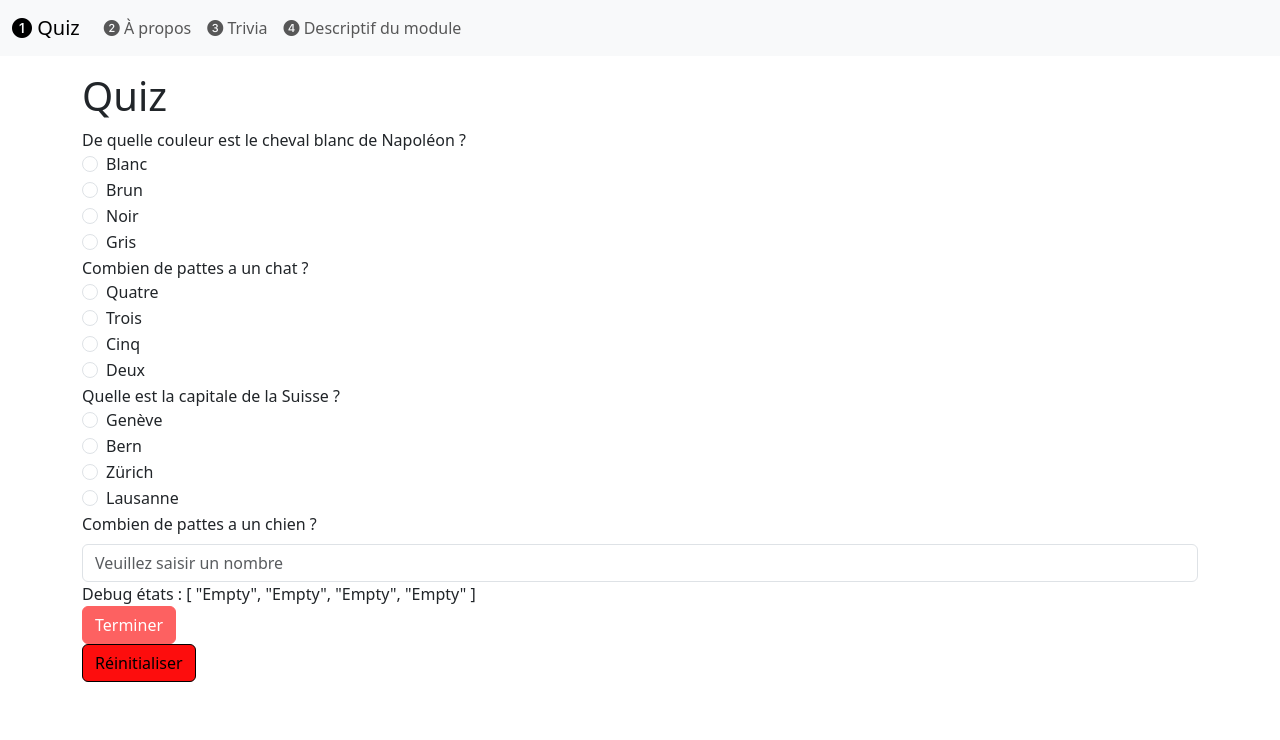
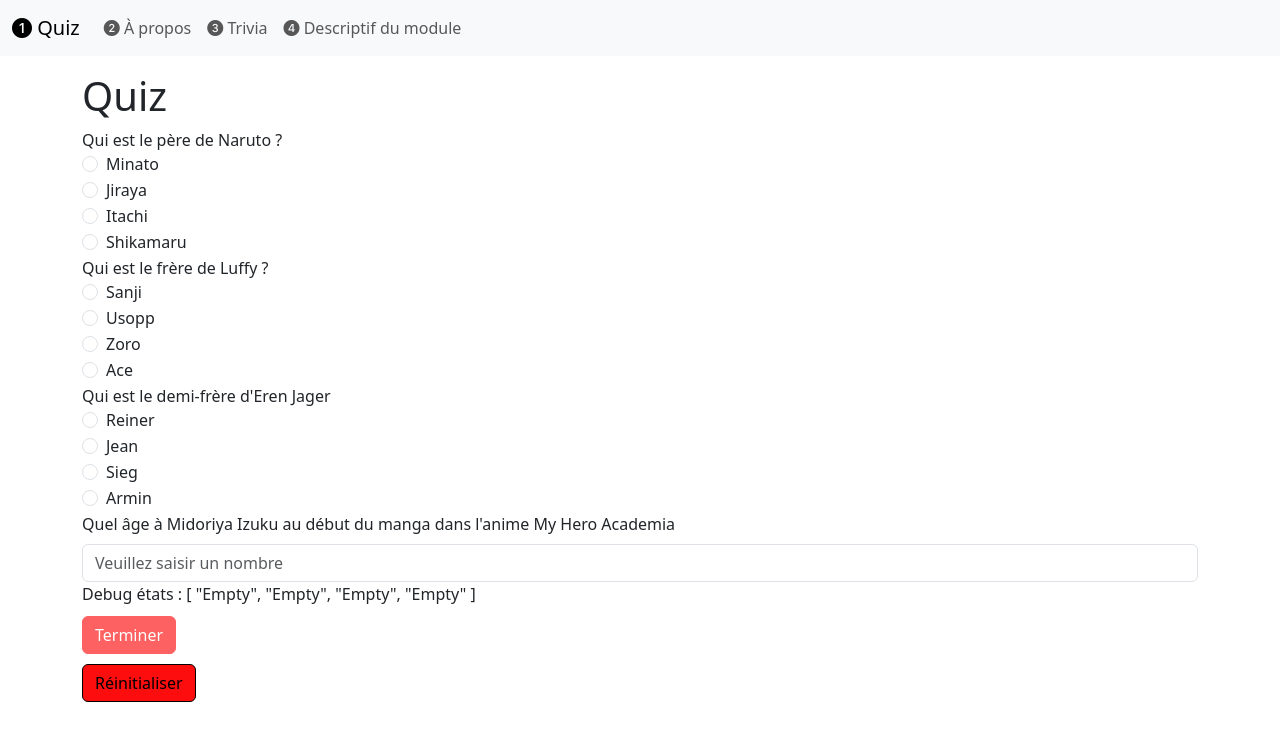
Before and after one commit to hepl-bs21inf5/sem07-project-julienflucky, a Vue app: page / in a window 1280 px wide. Shown: the top 740 px of the page. Built offline with nearby package versions, Linux system fonts and the light colour scheme.

Commit message:
Fin semaine 5

```diff
--- a/src/assets/main.css
+++ b/src/assets/main.css
@@ -1,6 +1,7 @@
 /* https://getbootstrap.com/docs/5.3/components/buttons/#variables */
 /* couleur du bouton terminer */
 .btn-primary {
+  margin-top: 10px;
   --bs-btn-color: #000000;
   --bs-btn-bg: #fd0d0d;
   --bs-btn-border-color: #000000;
@@ -18,6 +19,8 @@
 }
 /* couleur du bouton réinisialiser */
 .btn-secondary {
+  margin-top: 10px;
+  margin-bottom: 50px;
   --bs-btn-color: #000000;
   --bs-btn-bg: #fd0d0d;
   --bs-btn-border-color: #000000;
--- a/src/components/QuestionRadio.vue
+++ b/src/components/QuestionRadio.vue
@@ -1,5 +1,5 @@
 <script setup lang="ts">
-import { ref, watch, type PropType } from 'vue'
+import { computed, ref, watch, type PropType } from 'vue'
 import { QuestionState } from '@/utils/models'
 
 const model = defineModel<QuestionState>()
@@ -7,6 +7,7 @@ const props = defineProps({
   id: { type: String, required: true },
   text: { type: String, required: true },
   answer: { type: String, required: true },
+  answerDetail: { type: String, default: '' },
   options: {
     type: Array as PropType<Array<{ value: string; text: string }>>,
     required: true,
@@ -14,6 +15,13 @@ const props = defineProps({
 })
 
 const value = ref<string | null>(null)
+const answerText = computed<string>(
+  () => props.options.find((option) => option.value === props.answer)?.text ?? props.answer,
+)
+
+const shuffledOptions = computed(() => {
+  return props.options.slice().sort(() => Math.random() - 0.5)
+})
 
 //watch permet d'exécuter une fonction à chaque fois que value change//
 //Si la valeur devient null, l'état devient Empty. Sinon, l'état devient Fill.//
@@ -40,7 +48,7 @@ watch(model, (newModel) => {
 
 <template>
   {{ props.text }}
-  <div v-for="option in props.options" :key="option.value" class="form-check">
+  <div v-for="option in shuffledOptions" :key="option.value" class="form-check">
     <input
       :id="`${props.id}-${option.value}`"
       v-model="value"
@@ -59,7 +67,18 @@ watch(model, (newModel) => {
       {{ option.text }}
     </label>
   </div>
+  <div v-if="modelValue === QuestionState.Correct || modelValue === QuestionState.Wrong">
+    <p v-if="modelValue === QuestionState.Correct" class="text-success">Juste !</p>
+    <p v-else class="text-danger">Faux ! La réponse était : {{ answerText }}</p>
+    <p class="blockquote-footer">{{ props.answerDetail }}</p>
+  </div>
 </template>
+
+<style scoped>
+.text-danger {
+  color: rgb(255, 0, 217) !important;
+}
+</style>
 
 <!-- Dans la partie <script>, on utilise les fonctions defineModel et defineProps pour définir le modèle (v-model)
 et les propriétés (text, name, options) du composant.
--- a/src/components/QuestionText.vue
+++ b/src/components/QuestionText.vue
@@ -6,7 +6,8 @@ const modelValue = defineModel<QuestionState>()
 const props = defineProps({
   id: { type: String, required: true },
   text: { type: String, required: true },
-  answer: { type: String, required: true },
+  answers: { type: Array as () => string[], required: true },
+  answerDetail: { type: String, default: '' },
   placeholder: { type: String, default: 'Veuillez saisir une réponse' },
 })
 
@@ -26,7 +27,10 @@ watch(
 
 watch(modelValue, (newModel) => {
   if (newModel === QuestionState.Submit) {
-    modelValue.value = value.value === props.answer ? QuestionState.Correct : QuestionState.Wrong
+    const isCorrect = props.answers.some(
+      (answer) => answer.trim().toLowerCase() === (value.value || '').trim().toLowerCase(),
+    )
+    modelValue.value = isCorrect ? QuestionState.Correct : QuestionState.Wrong
   } else if (newModel === QuestionState.Empty) {
     value.value = null
   }
@@ -51,7 +55,23 @@ watch(modelValue, (newModel) => {
       "
     />
   </div>
+  <div v-if="modelValue === QuestionState.Correct || modelValue === QuestionState.Wrong">
+    <p v-if="modelValue === QuestionState.Correct" class="text-success">Juste !</p>
+    <p v-else class="text-danger">Faux ! La réponse était : {{ answers[0] }}</p>
+    <p class="blockquote-footer">{{ props.answerDetail }}</p>
+  </div>
 </template>
+
+<style scoped>
+.text-danger {
+  color: rgb(255, 0, 217) !important;
+}
+</style>
+
+<!--v-if permet d'afficher une balise HTML si la condition est vraie.
+v-else est lié au dernier v-if et affiche une balise HTML si la condition du v-if est fausse.
+class="text-success" et class="text-danger" permettent de changer la couleur du texte avec Bootstrap.
+class="blockquote-footer" a été utilisé pour afficher les détails. -->
 
 <!--
 defineModel : Crée la variable qui gère la valeur liée au v-model.
--- a/src/components/QuizForm.vue
+++ b/src/components/QuizForm.vue
@@ -35,16 +35,17 @@ function submit(event: Event): void {
   <form @submit="submit">
     <!-- Question 1 -->
     <QuestionRadio
-      id="cheval"
+      id="naruto"
       v-model="questionStates[0]"
-      text="De quelle couleur est le cheval blanc de Napoléon ?"
+      text="Qui est le père de Naruto ?"
       :options="[
-        { value: 'blanc', text: 'Blanc' },
-        { value: 'brun', text: 'Brun' },
-        { value: 'noir', text: 'Noir' },
-        { value: 'gris', text: 'Gris' },
+        { value: 'minato', text: 'Minato' },
+        { value: 'jiraya', text: 'Jiraya' },
+        { value: 'shikamaru', text: 'Shikamaru' },
+        { value: 'itachi', text: 'Itachi' },
       ]"
-      answer="blanc"
+      answer="minato"
+      answer-detail="Désolé du spoil !"
     />
     <!--
 v-model : la valeur de la réponse.
@@ -55,40 +56,44 @@ options : un tableau d'objets pour les options de réponse.
 
     <!-- Question 2 -->
     <QuestionRadio
-      id="chat"
+      id="luffy"
       v-model="questionStates[1]"
-      text="Combien de pattes a un chat ?"
+      text="Qui est le frère de Luffy ?"
       :options="[
-        { value: 'quatre', text: 'Quatre' },
-        { value: 'trois', text: 'Trois' },
-        { value: 'cinq', text: 'Cinq' },
-        { value: 'deux', text: 'Deux' },
+        { value: 'ace', text: 'Ace' },
+        { value: 'zoro', text: 'Zoro' },
+        { value: 'usopp', text: 'Usopp' },
+        { value: 'sanji', text: 'Sanji' },
       ]"
-      answer="quatre"
+      answer="ace"
+      answer-detail="Sabo est son autre frère"
     />
 
     <!-- Question 3 -->
     <QuestionRadio
-      id="capitale"
+      id="Eren"
       v-model="questionStates[2]"
-      text="Quelle est la capitale de la Suisse ?"
+      text="Qui est le demi-frère d'Eren Jager"
       :options="[
-        { value: 'genève', text: 'Genève' },
-        { value: 'bern', text: 'Bern' },
-        { value: 'zürich', text: 'Zürich' },
-        { value: 'lausanne', text: 'Lausanne' },
+        { value: 'reiner', text: 'Reiner' },
+        { value: 'armin', text: 'Armin' },
+        { value: 'sieg', text: 'Sieg' },
+        { value: 'jean', text: 'Jean' },
       ]"
-      answer="bern"
+      answer="sieg"
+      answer-detail="Ils ont le même père mais pas la même mère"
     />
 
     <!-- Question 4 -->
     <QuestionText
-      id="chien"
+      id="izuku"
       v-model="questionStates[3]"
-      text="Combien de pattes a un chien ?"
+      text="Quel âge à Midoriya Izuku au début du manga dans l'anime My Hero Academia"
       placeholder="Veuillez saisir un nombre"
-      answer="4"
+      :answers="['14', 'quatorze', 'Quatorze']"
+      answer-detail="A la fin il a 15 ans"
     />
+    <!-- Les deux-points devant answers passe l'expression JavaScript dynamique plutôt qu'une chaîne de caractères statique.-->
     <div v-if="submitted">Score : {{ score }} / {{ totalScore }}</div>
     <div>Debug états : {{ questionStates }}</div>
     <button class="btn btn-primary" :class="{ disabled: !filled }" @click="submit">Terminer</button>
--- a/src/components/QuizTrivia.vue
+++ b/src/components/QuizTrivia.vue
@@ -1,35 +1,90 @@
 <script setup lang="ts">
 import QuestionRadio from '@/components/QuestionRadio.vue'
-import { ref } from 'vue'
+import { ref, computed } from 'vue'
+import { QuestionState } from '@/utils/models'
 
-const questions = ref<
-  {
+interface Answer {
+  value: string
+  text: string
+}
+
+interface Question {
   question: string
   correct_answer: string
   incorrect_answers: string[]
-  }[]
->([])
+}
 
+const questions = ref<(Question & { shuffledAnswers: Answer[] })[]>([])
+
+const questionStates = ref<QuestionState[]>([])
+const score = computed<number>(
+  () => questionStates.value.filter((state) => state === QuestionState.Correct).length,
+)
+const max_score = computed<number>(() => questions.value.length)
+const filled = computed<boolean>(() =>
+  questionStates.value.every((state) => state === QuestionState.Fill),
+)
+const submitted = computed<boolean>(() =>
+  questionStates.value.every(
+    (state) => state === QuestionState.Correct || state === QuestionState.Wrong,
+  ),
+)
+
+function reset(event: Event): void {
+  event.preventDefault()
+  questionStates.value = []
+
+  fetchNewQuestions()
+}
+
+function submit(event: Event): void {
+  event.preventDefault()
+  questionStates.value = questionStates.value.map((state, index) => {
+    return questionStates.value[index] === QuestionState.Fill ? QuestionState.Submit : state
+  })
+}
+
+function fetchNewQuestions(): void {
   fetch('https://opentdb.com/api.php?amount=10&type=multiple')
-  .then(response => response.json())
-  .then(data => (questions.value = data.results))
+    .then((response) => response.json())
+    .then((data) => {
+      questions.value = data.results.map((question: Question) => {
+        const allAnswers: Answer[] = [
+          { value: question.correct_answer, text: question.correct_answer },
+          ...question.incorrect_answers.map((answer) => ({
+            value: answer,
+            text: answer,
+          })),
+        ]
+        const shuffledAnswers = shuffleArray(allAnswers)
+        return { ...question, shuffledAnswers }
+      })
+
+      questionStates.value = new Array(questions.value.length).fill(QuestionState.Empty)
+    })
+}
+
+function shuffleArray<T>(array: T[]): T[] {
+  return array.sort(() => Math.random() - 0.5)
+}
+
+fetchNewQuestions()
 </script>
 
 <template>
-  <form>
+  <form @submit="submit">
+    <div v-for="(question, index) in questions" :key="index">
       <QuestionRadio
-      v-for="(question, index) in questions"
         :id="index.toString()"
-      :key="index"
+        v-model="questionStates[index]"
         :text="question.question"
-      :options="[
-        { value: question.correct_answer, text: question.correct_answer },
-        ...question.incorrect_answers.map(answer => ({
-          value: answer,
-          text: answer,
-        })),
-      ]"
         :answer="question.correct_answer"
+        :options="question.shuffledAnswers"
       />
+    </div>
+    <button class="btn btn-primary" :class="{ disabled: !filled }" type="submit">Terminer</button>
+    <button class="btn btn-secondary" @click="reset">Réinitialiser</button>
+    <div v-if="submitted">Score: {{ score }} / {{ max_score }}</div>
+    <div>Debug états : {{ questionStates }}</div>
   </form>
 </template>
```
Also changed, not shown: 1 other file (tests, documents, lock files or other folders). Lines whose indentation alone changed are shown as unchanged.
